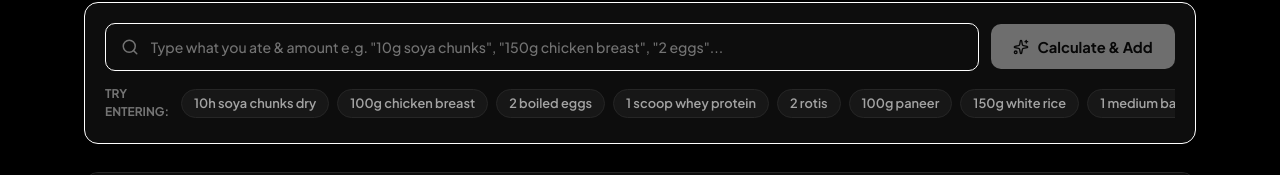
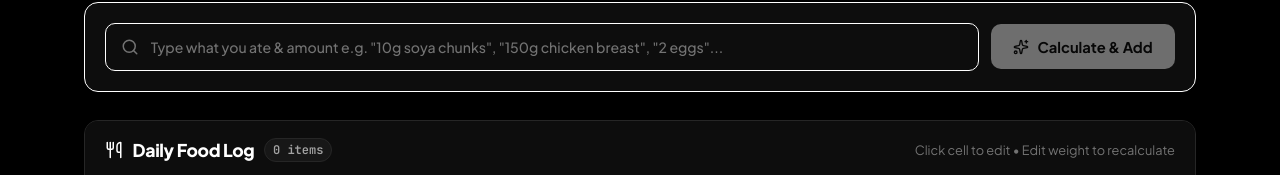
Before and after one commit to JayantSinghRawat/NutriLog, a React (Vite) app: page / in a window 1280 px wide. Shown: the part 292-467 px from the top of the page. Built offline with nearby package versions, Linux system fonts and the light colour scheme; no server answers.

Commit message:
Remove suggestion chips row from QuickAddBar

```diff
--- a/src/components/QuickAddBar.tsx
+++ b/src/components/QuickAddBar.tsx
@@ -1,5 +1,5 @@
 import React, { useState } from 'react';
-import { Plus, Search, Loader2, AlertCircle, Sparkles } from 'lucide-react';
+import { Search, Loader2, AlertCircle, Sparkles } from 'lucide-react';
 import { FoodEntry } from '../types/nutrition.js';
 import { parseFoodQueryApi } from '../services/api.js';
 import { useAuth } from '../context/AuthContext.js';
@@ -7,17 +7,6 @@ import { useAuth } from '../context/AuthContext.js';
 interface QuickAddBarProps {
   onAddEntry: (entry: FoodEntry) => void;
 }
-
-const QUICK_CHIPS = [
-  '10h soya chunks dry',
-  '100g chicken breast',
-  '2 boiled eggs',
-  '1 scoop whey protein',
-  '2 rotis',
-  '100g paneer',
-  '150g white rice',
-  '1 medium banana',
-];
 
 export function QuickAddBar({ onAddEntry }: QuickAddBarProps) {
   const [query, setQuery] = useState('');
@@ -38,23 +27,6 @@ export function QuickAddBar({ onAddEntry }: QuickAddBarProps) {
       if (result) {
         onAddEntry(result);
         setQuery('');
-      }
-    } catch (err: any) {
-      console.error('Failed to parse with Gemini API:', err);
-      setErrorMessage(err.message || 'Error communicating with Gemini API.');
-    } finally {
-      setLoading(false);
-    }
-  };
-
-  const handleChipClick = async (chipText: string) => {
-    if (loading) return;
-    setLoading(true);
-    setErrorMessage(null);
-    try {
-      const result = await parseFoodQueryApi(chipText, user?.id, user?.geminiApiKey);
-      if (result) {
-        onAddEntry(result);
       }
     } catch (err: any) {
       console.error('Failed to parse with Gemini API:', err);
@@ -121,24 +93,6 @@ export function QuickAddBar({ onAddEntry }: QuickAddBarProps) {
           <span>{errorMessage}</span>
         </div>
       )}
-
-      {/* Quick Suggestion Chips */}
-      <div className="chips-scroll-container">
-        <span style={{ fontSize: '0.75rem', fontWeight: 700, color: 'var(--text-muted)', textTransform: 'uppercase', marginRight: 4 }}>
-          Try entering:
-        </span>
-        {QUICK_CHIPS.map((chip) => (
-          <button
-            key={chip}
-            type="button"
-            className="suggestion-chip"
-            onClick={() => handleChipClick(chip)}
-            disabled={loading}
-          >
-            {chip}
-          </button>
-        ))}
-      </div>
     </div>
   );
 }
```
